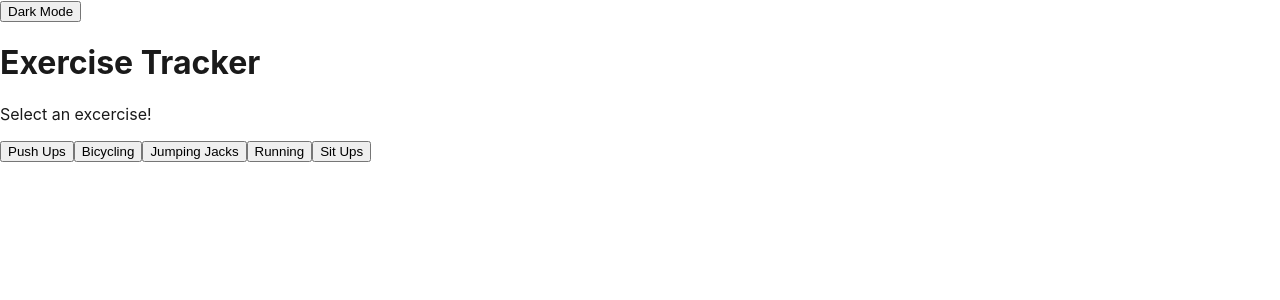
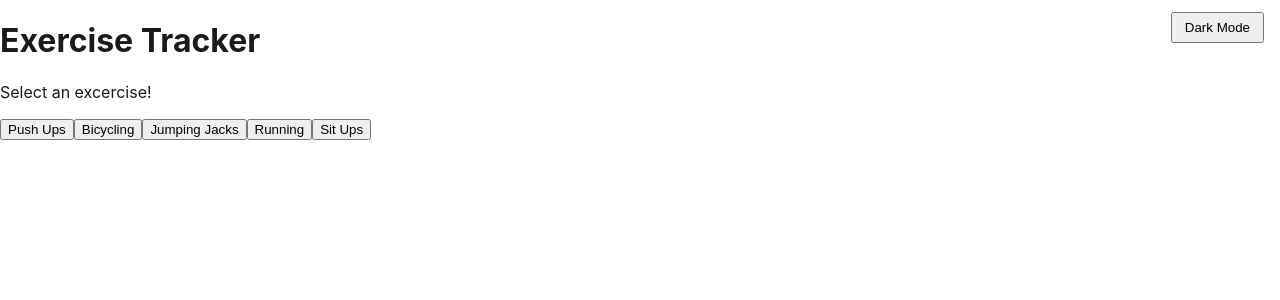
Before and after one commit to Sophiay70/exercise-app, a React (Create React App) app: page / in a window 1280 px wide. Shown: the top 300 px of the page. Built offline with nearby package versions, Linux system fonts and the light colour scheme.

Commit message:
Fix toggle button visibility by pinning it to top-right with fixed position
https://claude.ai/code/session_01GB7rWMrBnm84g4vfLp5G71

```diff
--- a/src/App.js
+++ b/src/App.js
@@ -40,7 +40,17 @@ function App() {
 
   return (
     <div>
-      <button onClick={toggleTheme}>
+      <button
+        onClick={toggleTheme}
+        style={{
+          position: "fixed",
+          top: "12px",
+          right: "16px",
+          zIndex: 1000,
+          padding: "6px 12px",
+          cursor: "pointer",
+        }}
+      >
         {theme === "light" ? "Dark Mode" : "Light Mode"}
       </button>
       {content}
```
